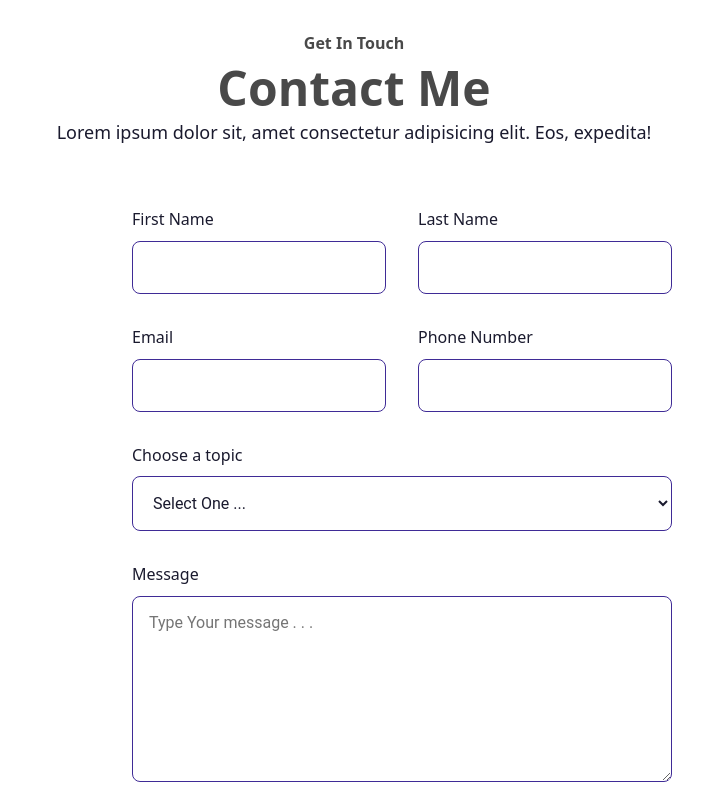
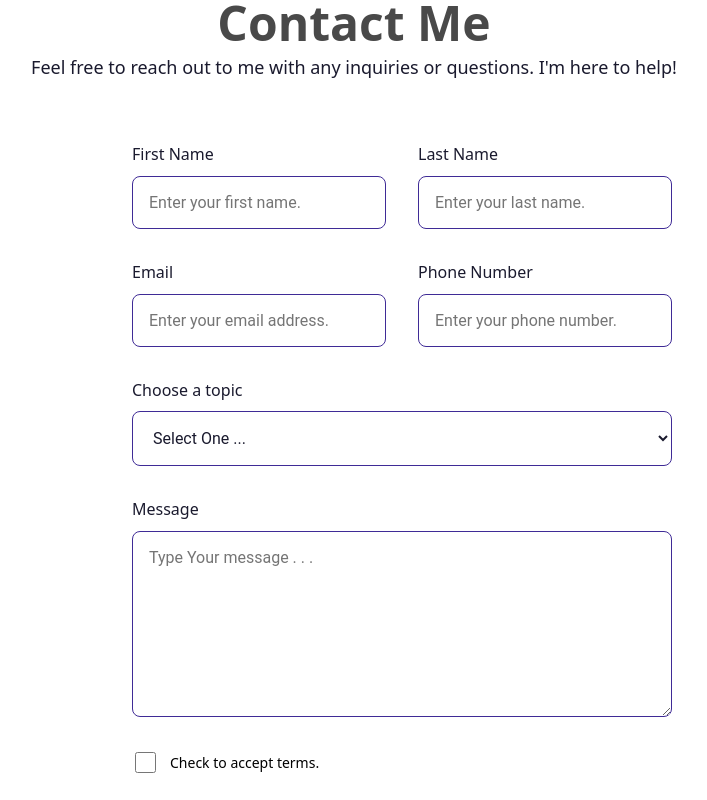
Before and after one commit to abdul191/ReactPortfolio, a React (Vite) app: page / in a window 1280 px wide. Shown: the part 4240-5040 px from the top of the page, without its empty margins (286-993 px from the left). Built offline with nearby package versions, Linux system fonts and the light colour scheme.

Commit message:
contact section Completed

```diff
--- a/src/App.css
+++ b/src/App.css
@@ -423,7 +423,7 @@ h3 {
 /* contact Section */
 .contactSection {
   display: flex;
-  padding: 150px 85px;
+  padding: 85px;
   flex-direction: column;
   justify-content: center;
   align-items: center;
--- a/src/Pages/Home/ContactMe.jsx
+++ b/src/Pages/Home/ContactMe.jsx
@@ -5,8 +5,8 @@ const ContactMe = () => {
         <p className="subTitle">Get In Touch</p>
         <h2 className="sectionHeading">Contact Me</h2>
         <p className="textLg">
-          Lorem ipsum dolor sit, amet consectetur adipisicing elit. Eos,
-          expedita!
+          Feel free to reach out to me with any inquiries or questions. {"I'm"}{" "}
+          here to help!
         </p>
       </div>
       <form className="contactFormContainer">
@@ -19,6 +19,7 @@ const ContactMe = () => {
               name="firstName"
               id="firstName"
               required
+              placeholder="Enter your first name."
             />
           </label>
           <label htmlFor="lastName" className="contactLabel">
@@ -29,6 +30,7 @@ const ContactMe = () => {
               name="lastName"
               id="lastName"
               required
+              placeholder="Enter your last name."
             />
           </label>
           <label htmlFor="email" className="contactLabel">
@@ -39,6 +41,7 @@ const ContactMe = () => {
               name="email"
               id="email"
               required
+              placeholder="Enter your email address."
             />
           </label>
           <label htmlFor="phoneNumber" className="contactLabel">
@@ -49,6 +52,7 @@ const ContactMe = () => {
               name="phoneNumber"
               id="phoneNumber"
               required
+              placeholder="Enter your phone number."
             />
           </label>
         </div>
@@ -57,9 +61,11 @@ const ContactMe = () => {
           <span className="textMd">Choose a topic</span>
           <select id="ChooseTopic" className="contactInput textMd">
             <option> Select One ... </option>
-            <option> Item 1 </option>
-            <option> Item 2 </option>
-            <option> Item 3 </option>
+            <option> Front-end Development</option>
+            <option>React Development</option>
+            <option>Web Development Inquiry</option>
+            <option>Project Collaboration</option>
+            <option>General Inquiry</option>
           </select>
         </label>
         <label htmlFor="message" className="contactLabel">
@@ -71,11 +77,11 @@ const ContactMe = () => {
             placeholder="Type Your message . . . "></textarea>
         </label>
         <label htmlFor="checkbox" className="checkboxLabel">
-            <input type="checkbox" required name="checkbox" id="checkbox" />
-            <span className="textSm">I Accept The Terms</span>
+          <input type="checkbox" required name="checkbox" id="checkbox" />
+          <span className="textSm">Check to accept terms.</span>
         </label>
         <div>
-            <button className="btn btnPrimary contactFormBtn"> Submit </button>
+          <button className="btn btnPrimary contactFormBtn"> Submit </button>
         </div>
       </form>
     </section>
```
